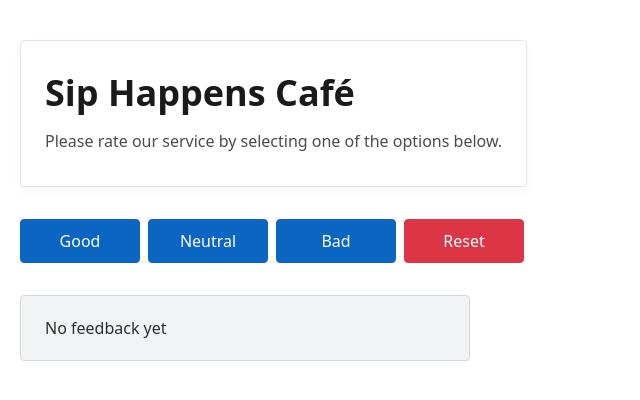
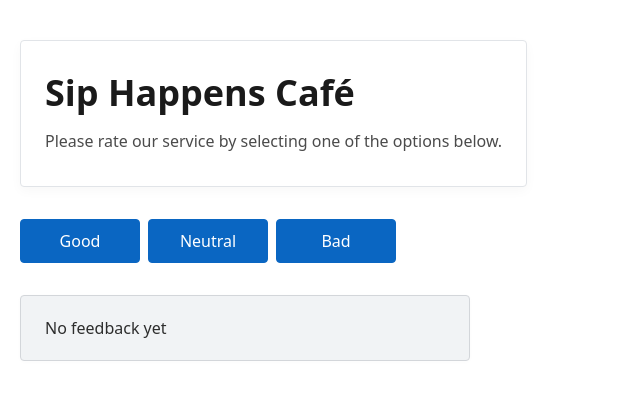
Before and after one commit to Viktor2024S/02-react-cafe, a React (Vite) app: page / in a window 1280 px wide. Shown: the top 400 px of the page, without its empty margins (0-640 px from the left). Built offline with nearby package versions, Linux system fonts and the light colour scheme.

Commit message:
fixed Reset button

```diff
--- a/src/components/App/App.tsx
+++ b/src/components/App/App.tsx
@@ -38,7 +38,11 @@ export default function App() {
     <div className={css.app}>
       <CafeInfo />
 
-      <VoteOptions onVote={handleVote} onReset={resetVotes} canReset={true} />
+      <VoteOptions
+        onVote={handleVote}
+        onReset={resetVotes}
+        canReset={totalVotes > 0}
+      />
 
       {totalVotes > 0 ? (
         <VoteStats
```
